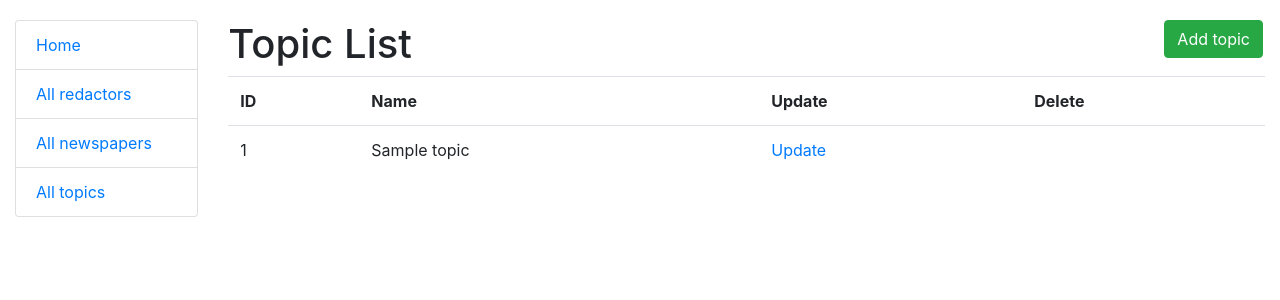
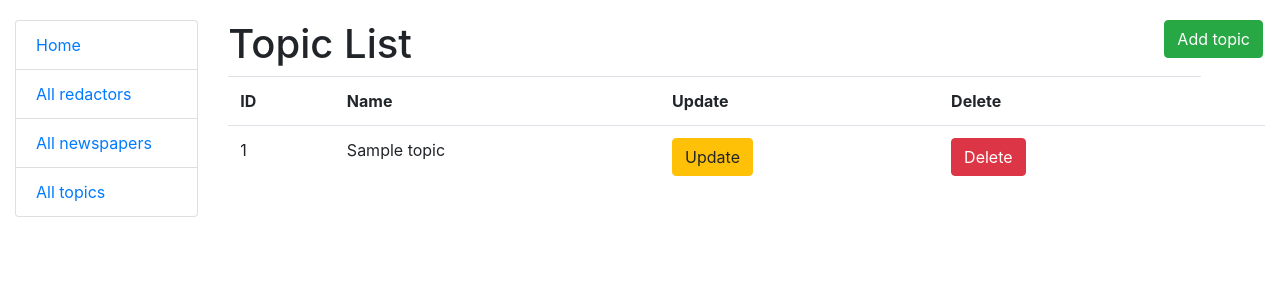
Before and after one commit to EugeneDolinskiy/news-agency, a Django app: page /topics/ in a window 1280 px wide. Shown: the top 300 px of the page. Run offline with Django 5.2, Linux system fonts and the light colour scheme; tables that the repository leaves empty hold one stand-in row (values such as "Sample post"); some libraries are stand-ins or nearby versions.

Commit message:
add possibility to delete topic from topic list page and make buttons more beautiful

```diff
--- a/templates/news_management/topic_list.html
+++ b/templates/news_management/topic_list.html
@@ -26,8 +26,13 @@
             {{ topic.name }}
           </td>
           <td>
-            <a href="{% url 'news_management:topic-update' pk=topic.id %}">
+            <a href="{% url 'news_management:topic-update' pk=topic.id %}" class="btn btn-warning">
               Update
+            </a>
+          </td>
+          <td>
+            <a href="{% url 'news_management:topic-delete' pk=topic.id %}" class="btn btn-danger">
+              Delete
             </a>
           </td>
           <td></td>
```
